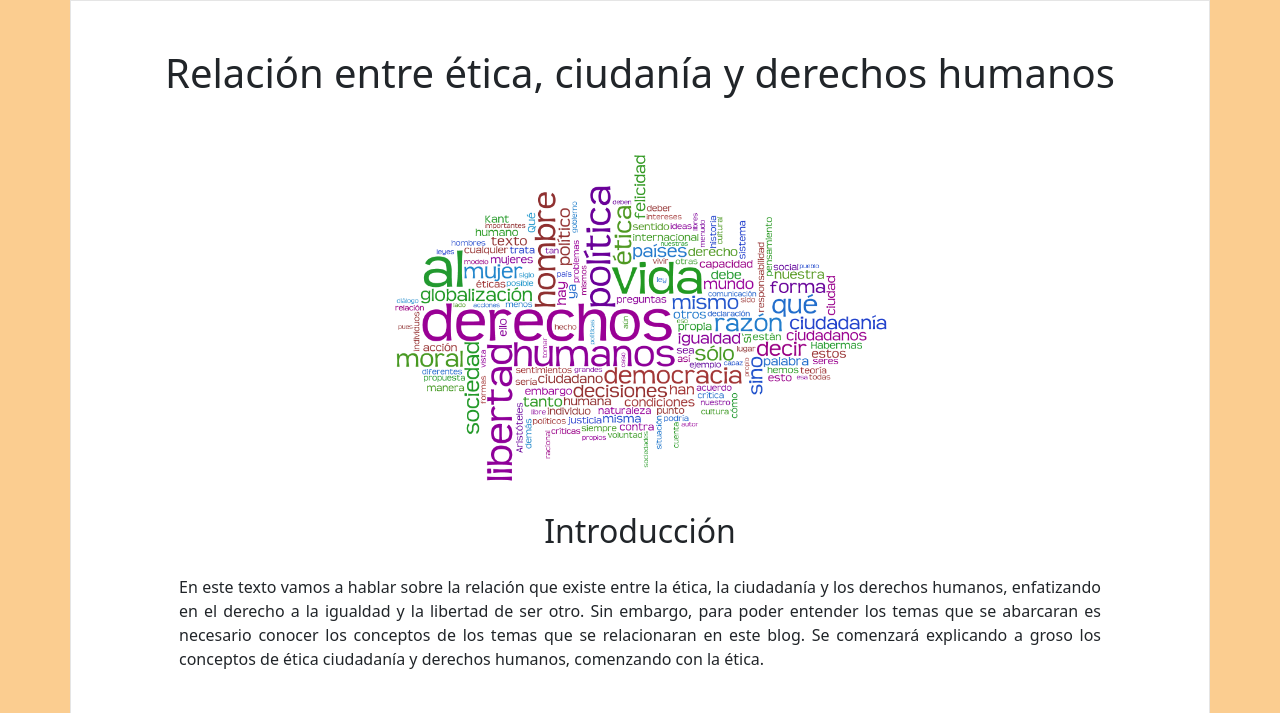
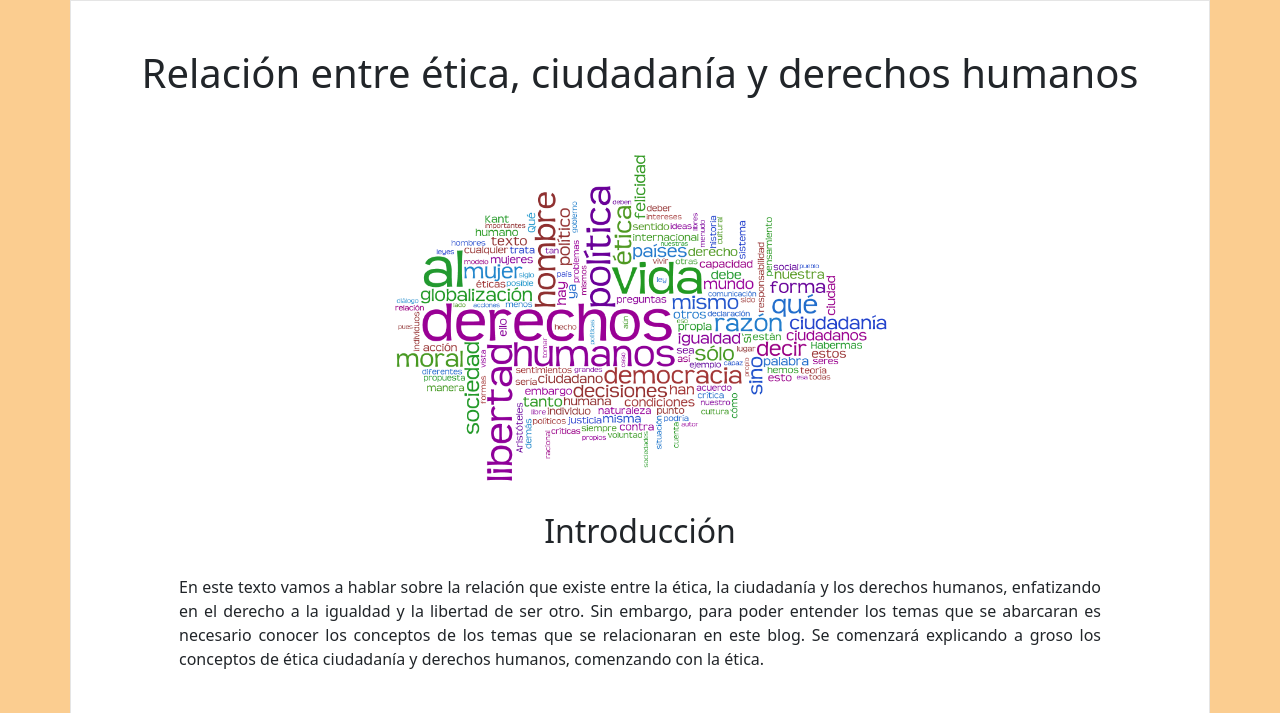
Before and after one commit to jeffersondazacaro/blog-etica, a plain HTML site: page index.html in a window 1280 px wide. Shown: the top 713 px of the page. Drawn offline with nearby package versions, Linux system fonts and the light colour scheme.

Commit message:
Corrección de typo

```diff
--- a/index.html
+++ b/index.html
@@ -13,7 +13,7 @@
 
 <body>
     <div class="container-fluid-sm container-md borde">
-        <h1 class="my-5">Relación entre ética, ciudanía y derechos humanos</h1>
+        <h1 class="my-5">Relación entre ética, ciudadanía y derechos humanos</h1>
         <div class="image-container">
             <img class="img" src="img/nube-palabras-etica-ciudadania.png" alt="" />
         </div>
```
